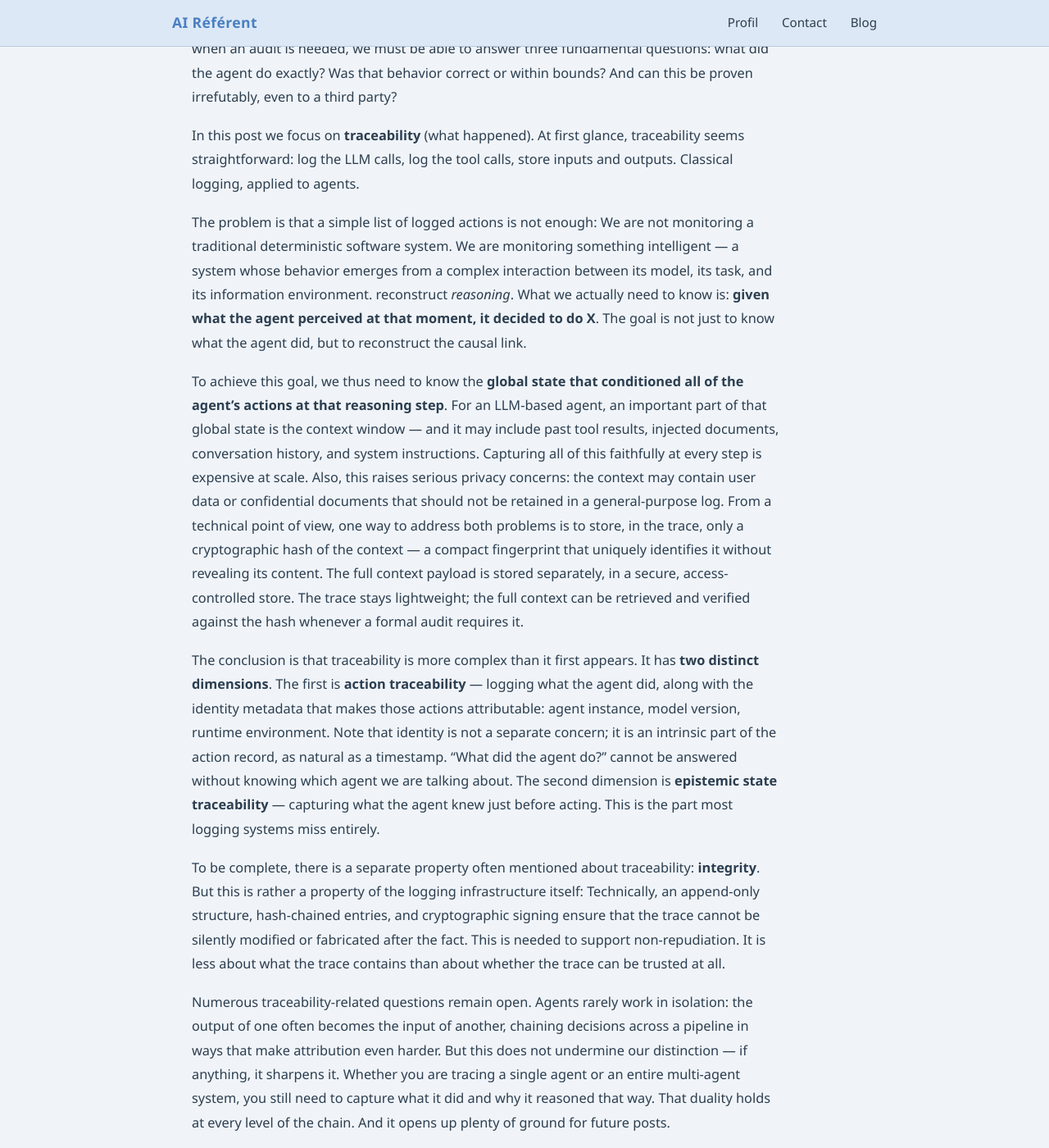
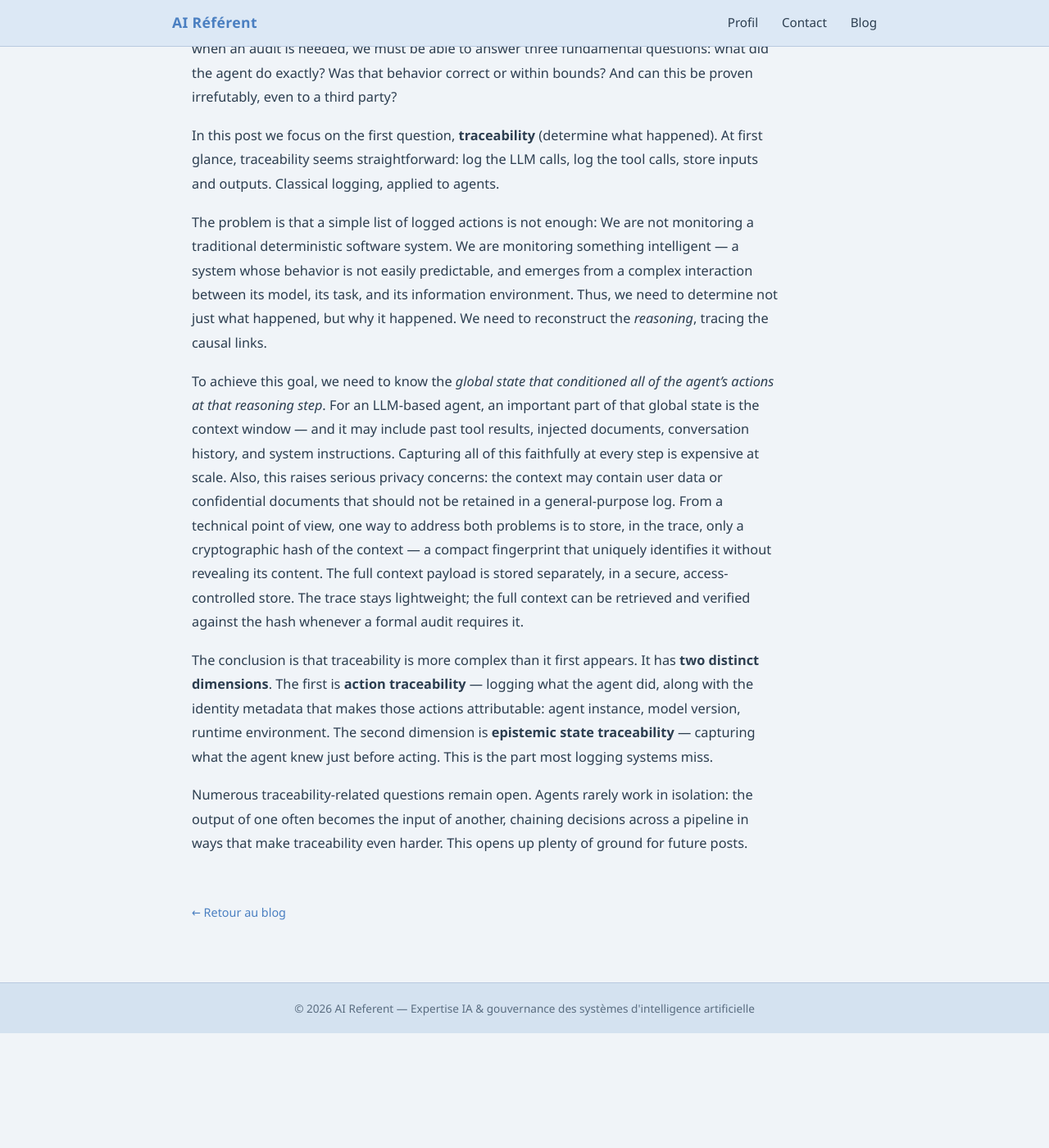
Before and after one commit to ai-referent/ai-referent.github.io, a Jekyll site: the page built from _posts/2026-03-11-traceability-post.md, in a window 1280 px wide and 1400 px high, scrolled down 378 px. Shown: the whole window at 82% size. Built offline with Jekyll 4.4.1, drawn with Linux system fonts in a browser that asks for light colours; after the commit the page ends 1638 px from its top, so only the background shows below that; some of the changed text lies outside the part shown.

Commit message:
New more focused version of the traceability post

```diff
--- a/_posts/2026-03-11-traceability-post.md
+++ b/_posts/2026-03-11-traceability-post.md
@@ -3,7 +3,7 @@ layout: post
 title: "The Two Dimensions of AI Agent Traceability"
 date: 2026-03-11
 author: "AI Referent"
-tags: [Traceability, Accountability, Context Window, Audit, Attribution]
+tags: [Traceability, Audit]
 reading_time: 4
 description: "Action logging is the obvious starting point for AI agent traceability. But a list of logged actions cannot reconstruct reasoning — and that changes everything."
 excerpt: "Action logging is the obvious starting point for AI agent traceability. But a list of logged actions cannot reconstruct reasoning — and that changes everything."
@@ -11,14 +11,12 @@ excerpt: "Action logging is the obvious starting point for AI agent traceability
 
 As AI agents take on increasingly consequential tasks — executing code, making financial decisions, interacting with external services, managing critical infrastructure — one of the most pressing engineering challenges is accountability. When something goes wrong, or when an audit is needed, we must be able to answer three fundamental questions: what did the agent do exactly? Was that behavior correct or within bounds? And can this be proven irrefutably, even to a third party?
 
-In this post we focus on **traceability** (what happened). At first glance, traceability seems straightforward: log the LLM calls, log the tool calls, store inputs and outputs. Classical logging, applied to agents.
+In this post we focus on the first question, **traceability** (determine what happened). At first glance, traceability seems straightforward: log the LLM calls, log the tool calls, store inputs and outputs. Classical logging, applied to agents.
 
-The problem is that a simple list of logged actions is not enough: We are not monitoring a traditional deterministic software system. We are monitoring something intelligent — a system whose behavior emerges from a complex interaction between its model, its task, and its information environment. reconstruct *reasoning*. What we actually need to know is: **given what the agent perceived at that moment, it decided to do X**. The goal is not just to know what the agent did, but to reconstruct the causal link.
+The problem is that a simple list of logged actions is not enough: We are not monitoring a traditional deterministic software system. We are monitoring something intelligent — a system whose behavior is not easily predictable, and emerges from a complex interaction between its model, its task, and its information environment. Thus, we need to determine not just what happened, but why it happened. We need to reconstruct the *reasoning*, tracing the causal links.
 
-To achieve this goal, we thus need to know the **global state that conditioned all of the agent's actions at that reasoning step**. For an LLM-based agent, an important part of that global state is the context window — and it may include past tool results, injected documents, conversation history, and system instructions. Capturing all of this faithfully at every step is expensive at scale. Also, this raises serious privacy concerns: the context may contain user data or confidential documents that should not be retained in a general-purpose log. From a technical point of view, one way to address both problems is to store, in the trace, only a cryptographic hash of the context — a compact fingerprint that uniquely identifies it without revealing its content. The full context payload is stored separately, in a secure, access-controlled store. The trace stays lightweight; the full context can be retrieved and verified against the hash whenever a formal audit requires it.
+To achieve this goal, we need to know the *global state that conditioned all of the agent's actions at that reasoning step*. For an LLM-based agent, an important part of that global state is the context window — and it may include past tool results, injected documents, conversation history, and system instructions. Capturing all of this faithfully at every step is expensive at scale. Also, this raises serious privacy concerns: the context may contain user data or confidential documents that should not be retained in a general-purpose log. From a technical point of view, one way to address both problems is to store, in the trace, only a cryptographic hash of the context — a compact fingerprint that uniquely identifies it without revealing its content. The full context payload is stored separately, in a secure, access-controlled store. The trace stays lightweight; the full context can be retrieved and verified against the hash whenever a formal audit requires it.
 
-The conclusion is that traceability is more complex than it first appears. It has **two distinct dimensions**. The first is **action traceability** — logging what the agent did, along with the identity metadata that makes those actions attributable: agent instance, model version, runtime environment. Note that identity is not a separate concern; it is an intrinsic part of the action record, as natural as a timestamp. "What did the agent do?" cannot be answered without knowing which agent we are talking about. The second dimension is **epistemic state traceability** — capturing what the agent knew just before acting. This is the part most logging systems miss entirely.
+The conclusion is that traceability is more complex than it first appears. It has **two distinct dimensions**. The first is **action traceability** — logging what the agent did, along with the identity metadata that makes those actions attributable: agent instance, model version, runtime environment. The second dimension is **epistemic state traceability** — capturing what the agent knew just before acting. This is the part most logging systems miss.
 
-To be complete, there is a separate property often mentioned about traceability: **integrity**. But this is rather a property of the logging infrastructure itself: Technically, an append-only structure, hash-chained entries, and cryptographic signing ensure that the trace cannot be silently modified or fabricated after the fact. This is needed to support  non-repudiation. It is less about what the trace contains than about whether the trace can be trusted at all.
-
-Numerous traceability-related questions remain open. Agents rarely work in isolation: the output of one often becomes the input of another, chaining decisions across a pipeline in ways that make attribution even harder. But this does not undermine our distinction — if anything, it sharpens it. Whether you are tracing a single agent or an entire multi-agent system, you still need to capture what it did and why it reasoned that way. That duality holds at every level of the chain. And it opens up plenty of ground for future posts.
+Numerous traceability-related questions remain open. Agents rarely work in isolation: the output of one often becomes the input of another, chaining decisions across a pipeline in ways that make  traceability even harder. This opens up plenty of ground for future posts.
```
